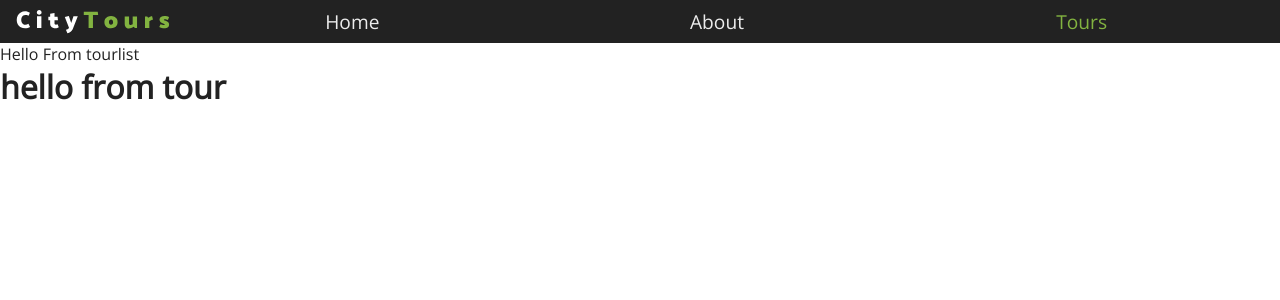
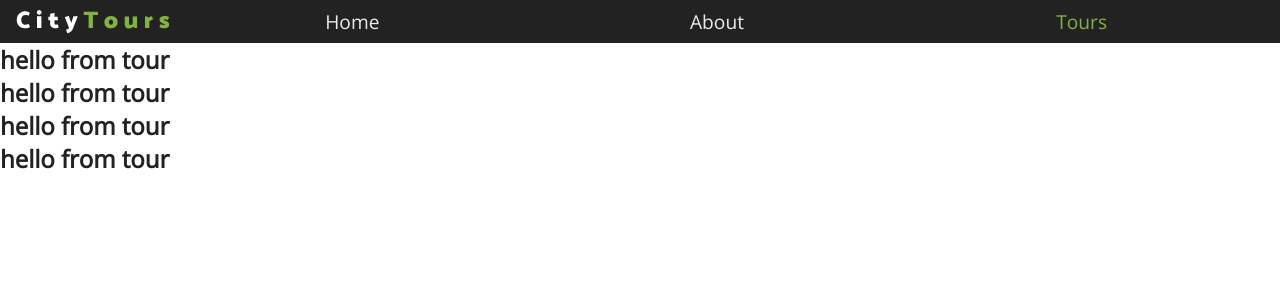
Before and after one commit to Rey-commits/Leyte_Tours_Reactjs, a React (Create React App) app: page / in a window 1280 px wide. Shown: the top 300 px of the page. Built offline with nearby package versions, Linux system fonts and the light colour scheme.

Commit message:
Tourlist have been modified

```diff
--- a/src/components/TourList/TourList.js
+++ b/src/components/TourList/TourList.js
@@ -7,13 +7,18 @@
     state={
         tours: tourData
     }
+    removeTour = id => {
+        console.log(id);
+    }
     render() {
-        console.log(this.state.tours);
+        // console.log(this.state.tours);
+        const {tours} = this.state;
         return (
-            <div>
-                Hello From tourlist
-                <Tour />
-            </div>
+            <section className="tourlist">
+            {
+                tours.map(tour => (<Tour key={tour.id} tour={tour} removeTour={this.removeTour}></Tour>))
+            }
+            </section>
         )
     }
 }
```
